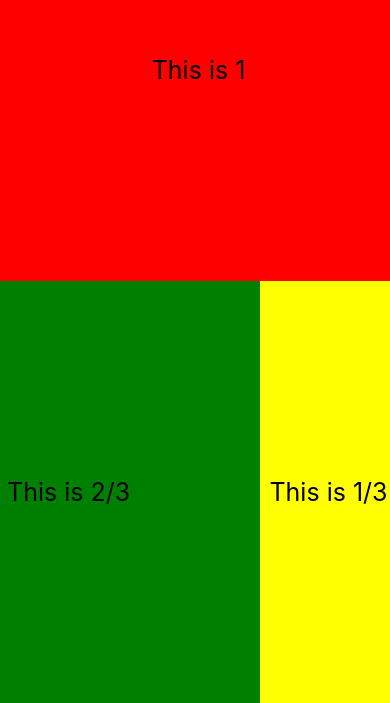
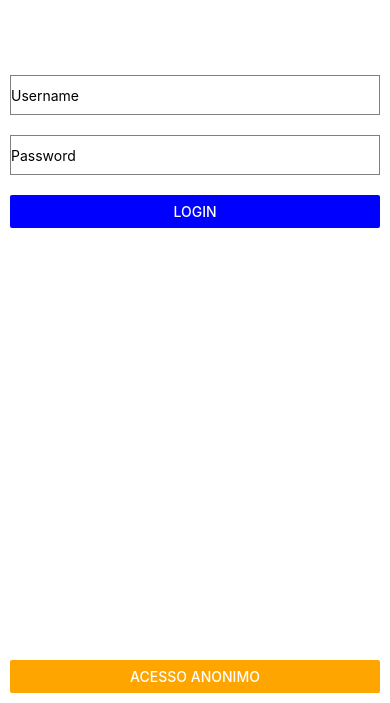
Before and after one commit to pedroribeiro1998/IntelliCity-React, a React Native app in the folder IntelliCity_ReactProject/: screen / in a window 390 px wide. Shown: the part 141-844 px from the top of the page. Built offline with nearby package versions, Linux system fonts and the light colour scheme.

Commit message:
Implementação do Login, erro a carregar imagem

```diff
--- a/IntelliCity_ReactProject/App.js
+++ b/IntelliCity_ReactProject/App.js
@@ -1,27 +1,52 @@
-import React from 'react';
+import React, {Component} from 'react';
 import {
   StyleSheet,
   View,
-    Text
+  Text,
+  Image,
+  Button,
+  TextInput,
 } from 'react-native';
 
 import {
-    Colors
+  Colors,
 } from 'react-native/Libraries/NewAppScreen';
-//Novo layout
+
+/*
+        <Image
+            style={styles.stretch}
+            source={require('./IntelliCity_ReactProject/Images/react.png')}
+          />
+*/
 function App(){
-      return(
+    return (
       <View style={styles.full}>
-            <View style={styles.half1}>
-                <Text style={styles.text}> This is 1</Text>
+        <View style={styles.part1}>
+        <Image
+            style={styles.stretch}
+          />
         </View>
-            <View style={styles.half2}>
-                <View style={styles.half21}>
-                    <Text style={styles.text}> This is 2/3</Text>
+        <View style={styles.part2}>
+          <TextInput
+            style={styles.textinput}
+            placeholder="Username"
+          />
+          <TextInput
+            style={styles.textinput}
+            placeholder="Password"
+          />
+          <View style={styles.buttonview}>
+            <Button
+              color="blue"
+              title="Login"
+            />
           </View>
-                <View style={styles.half22}>
-                    <Text style={styles.text}> This is 1/3</Text>
         </View>
+        <View style={styles.part3}>
+            <Button
+              color="orange"
+              title="Acesso anonimo"
+            />
         </View>
       </View>
   );
@@ -30,38 +55,44 @@ import {
 const styles = StyleSheet.create({
   full: {
     flex: 1,
+    flexDirection: 'column',
   },
-    halfx: {
+  part1: {
     flex: 1,
+//    backgroundColor: 'red',
     justifyContent: 'center',
     alignItems: 'center',
   },
-    half1: {
+  part2: {
+    flex: 2,
+  //  backgroundColor: 'blue',
+  },
+  part3: {
     flex: 1,
-        backgroundColor: 'red',
-        justifyContent: 'center',
-        alignItems: 'center',
+  //  backgroundColor: 'red',
+    justifyContent: 'flex-end',
+    margin: 10,
   },
-    half2: {
+  buttonview: {
     flex: 1,
-        flexDirection: 'row',
-        backgroundColor: 'blue',
+    margin: 10,
   },
-    half21:{
-        flex: 2,
-        backgroundColor: 'green',
-        justifyContent: 'center',
-    },
-    half22:{
-        flex: 1,
-        backgroundColor: 'yellow',
-        justifyContent: 'center',       // alinhar vertical
-        alignItems: 'center',           // alinhar horizontal
-    },
-    text:{
+  text: {
     color: 'black',
     fontSize: 25,
   },
+  textinput: {
+    height: 40,
+    borderColor: 'gray',
+    borderWidth: 1,
+    margin: 10,
+  },
+  stretch: {
+    flex: 1,
+    width: 150,
+    height: 150,
+},
 });
 
+
 export default App;
```
Also changed, not shown: IntelliCity_ReactProject/Images/react.png (added). Lines whose indentation alone changed are shown as unchanged.
